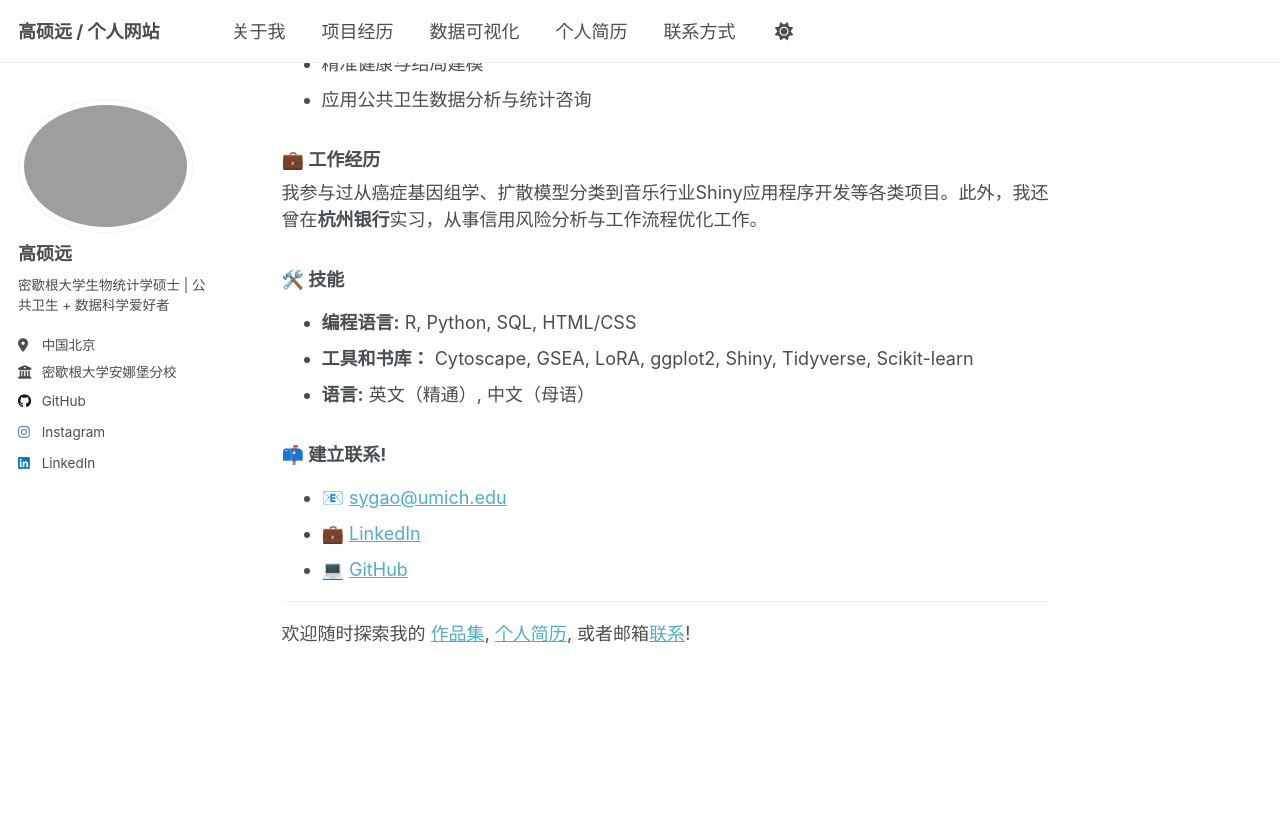
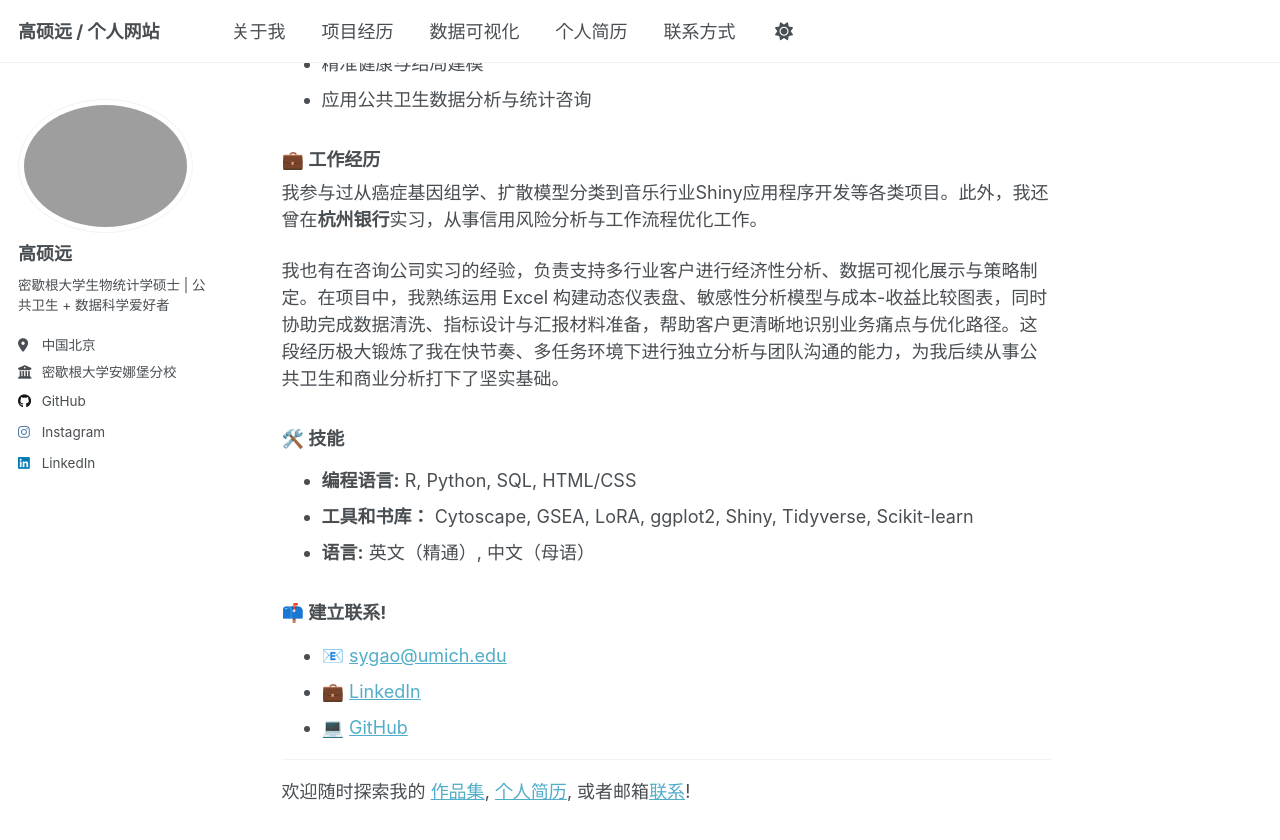
Before and after one commit to GSYH/zh, a Jekyll site: the page built from _pages/about.md, in a window 1280 px wide and 900 px high, scrolled down 599 px. Shown: the top 840 px of the window. Built offline with Jekyll 4.4.1, drawn with Linux system fonts in a browser that asks for light colours.

Commit message:
Update about.md

```diff
--- a/_pages/about.md
+++ b/_pages/about.md
@@ -27,6 +27,8 @@ redirect_from:
 ### 💼 工作经历
 我参与过从癌症基因组学、扩散模型分类到音乐行业Shiny应用程序开发等各类项目。此外，我还曾在**杭州银行**实习，从事信用风险分析与工作流程优化工作。
 
+我也有在咨询公司实习的经验，负责支持多行业客户进行经济性分析、数据可视化展示与策略制定。在项目中，我熟练运用 Excel 构建动态仪表盘、敏感性分析模型与成本-收益比较图表，同时协助完成数据清洗、指标设计与汇报材料准备，帮助客户更清晰地识别业务痛点与优化路径。这段经历极大锻炼了我在快节奏、多任务环境下进行独立分析与团队沟通的能力，为我后续从事公共卫生和商业分析打下了坚实基础。
+
 ### 🛠️ 技能
 - **编程语言:** R, Python, SQL, HTML/CSS
 - **工具和书库：** Cytoscape, GSEA, LoRA, ggplot2, Shiny, Tidyverse, Scikit-learn
```
